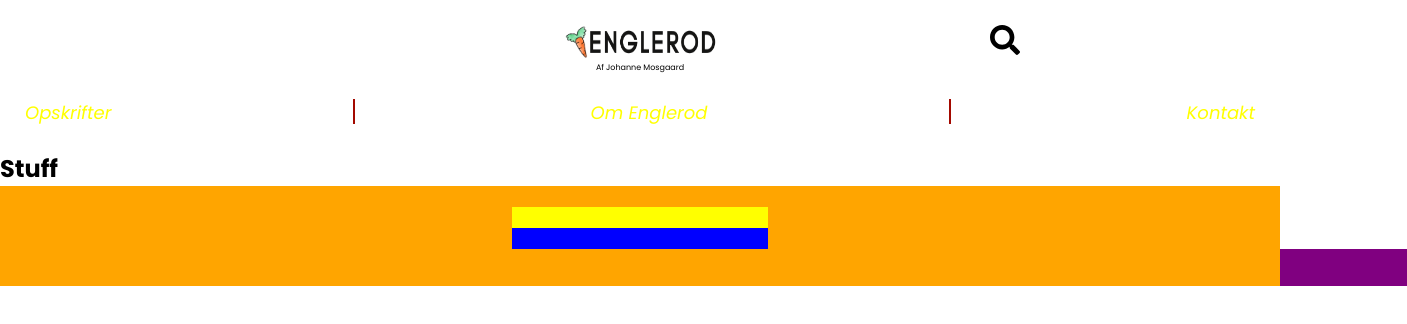
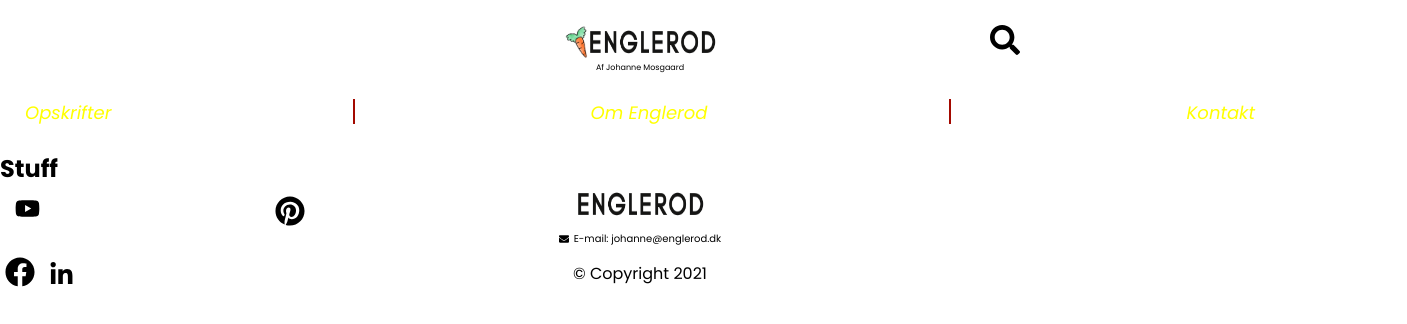
Before and after one commit to LykkeBergstein/Englerod, a plain HTML site: page index.html in a window 1280 px wide. Shown: the whole page, 1407 px wide, since content can reach past the window. Drawn offline with Linux system fonts and the light colour scheme; no server answers.

Commit message:
STUFF tm

```diff
--- a/assets/css/styles.css
+++ b/assets/css/styles.css
@@ -83,7 +83,7 @@ footer{
     display: block;
     width: 100%;
     height: 150px;
-    background-color: orange;
+/*    background-color: orange; */
     position: absolute;
 /*    bottom: 0; */
 }
@@ -105,43 +105,83 @@ footer{
 */
 .footerGrid{
     display: grid;
+    justify-content: center;
     width: 100%;
     height: 100px;
-    grid-template-columns: 20% 20% 20% 20% 20%;
+    grid-template-columns: 25% 50% 25%;
     grid-template-rows: 1fr 1fr 1fr;
     grid-template-areas:
-    ". iconsTop logoFooter . ."
-    ". . email . ."
-    ". iconsBottom copyright . .";
+    "  iconsTop logo  ."
+    ".  email  ."
+    "  iconsBottom copyright  .";
 }
 
 .logoFooter{
     grid-area: logo;
-    background-color: gray;
+    margin: auto;
+}
+
+.logoBox{
     width: 127px;
     height: 37px;
 }
+.email{
+    display: flex;
+    flex-direction: row;
+    grid-area: email;
+    margin: auto;
+}
 
-.email{
-    display: block;
-    grid-area: email;
-    background-color: yellow;
+.envelope{
+    display: inline-block;
+    width: 10px;
+    height: auto;
+    color: #000000;
+    margin-right: 5px;
+}
+.emailLink{
+    display: inline-block;
+    font-size: 10px;
+    text-decoration: none;
+    color: #000000;
 }
 
 .copyright{
     display: block;
     grid-area: copyright;
-    background-color: blue;
+    margin: auto;
 }
 
 .iconsTop{
-    display: block;
-    grid-area: logoTop;
-    background-color: green;
+    display: flex;
+    flex-direction: row;
+    grid-area: iconsTop;
+/*    background-color: green; */
+    justify-content: space-between;
+    margin-right: 10px;
+    margin-left: 10px;
+}
+
+.icon{
+    margin: 5px;
+    margin-top: 10px;
+    display: inline-block;
+    width: 30px;
+    height: 30px;
+    color: #000000;
+}
+
+.iconCircle{
+    margin: 5px;
+    margin-top: 10px;
+    display: inline-block;
+    width: 25px;
+    height: 25px;
+    color: #ffffff;
 }
 
 .iconsBottom{
     display: block;
-    grid-area: logoBottom;
-    background-color: purple;
+    grid-area: iconsBottom;
+/*    background-color: purple; */
 }
--- a/assets/js/script.js
+++ b/assets/js/script.js
@@ -1,10 +1,18 @@
 //General information for sending request to WordPress
-const apiUrl = "http://lykkebergstein.dk/wp-json/wp/v2";
+const apiUrl = "http://lykkebergstein.dk/wp-json";
+const apiUrlGET = "http://lykkebergstein.dk/wp-json/wp/v2";
 
 const apiUserInformation = {
     "username": "api.user",
     "password": "API-key-1234#!"
 } ;
+
+// errorMessage(msg) - displays error message
+function errorMessage(msg) {
+//    console.log(msg);
+}
+
+
 
 //Change navigation color
 function changeTextColor() {
@@ -48,17 +56,17 @@ xhttp.onreadystatechange = function() {
     }
 }
 
-xhttp.open('POST', `${apiUrl}/posts?status=private&per_page=50` , true);
+xhttp.open('POST', `${apiUrl}/jwt-auth/v1/token` , true);
 //Specify any request headers needed
 xhttp.setRequestHeader('Content-Type', 'application/JSON');
 //Send the request
 xhttp.send(JSON.stringify(apiUserInformation));
  //Omskriver JSON-objektet til string text
  console.log(`Yay we have a token: ${window.localStorage.getItem("authToken")} `) ;
-/*
-xhttp.open('GET',  , true) ;
+
+xhttp.open('GET', `${apiUrlGET}/posts?status=private&per_page=50`, true);
 //Specify any necessary headers
 xhttp.setRequestHeader('Authorization', `Bearer ${window.localStorage.getItem('authToken')}`) ;
 //Send request
 xhttp.send();
-*/
+console.log(
--- a/index.html
+++ b/index.html
@@ -29,17 +29,34 @@
 
         <h2> Stuff </h2>
 
+
         <footer class="footerGrid">
-            <div class="iconsTop"> </div>
-            <div class="email"> </div>
-            <div class="copyright"> </div>
-            <div class="logoFooter"> </div>
-            <div class="iconsBottom"> </div>
+            <div class="iconsTop">
+                <img class="iconCircle" src="assets/images/icons/youtube-brands.svg" alt="Youtube icon">
+                <img class="icon" src="assets/images/icons/pinterest-brands.svg" alt="Pinterest icon">
+            </div>
+            <div class="email">
+                <img class="envelope" src="assets/images/icons/envelope-solid.svg" alt="E-mail icon">
+                <a class="emailLink" href="mailto:johanne@englerod.dk">  E-mail: johanne@englerod.dk  </a>
+            </div>
+            <p class="copyright"> © Copyright 2021 </p>
+            <div class="logoFooter">
+                <img class="logoBox" src="assets/images/EnglerodLogo.png" alt="Englerod logo">
+            </div>
+            <div class="iconsBottom">
+                <img class="icon" src="assets/images/icons/facebook-brands.svg" alt="Facebook icon">
+                <img class="iconCircle" src="assets/images/icons/linkedin-in-brands.svg" alt="LinkedIn icon">
+
+            </div>
         </footer>
     </body>
 </html>
 
 <!--  https://fontawesome.com/icons/search?style=solid
     https://fontawesome.com/icons/pinterest?style=brands
+    https://fontawesome.com/icons/facebook?style=brands
+    https://fontawesome.com/icons/linkedin-in?style=brands
+    https://fontawesome.com/icons/youtube?style=brands
+    https://fontawesome.com/icons/envelope?style=solid
 
 -->
```
Also changed, not shown: assets/images/icons/envelope-solid.svg (added), assets/images/icons/facebook-brands.svg (added), assets/images/icons/linkedin-in-brands.svg (added), assets/images/icons/youtube-brands.svg (added).
